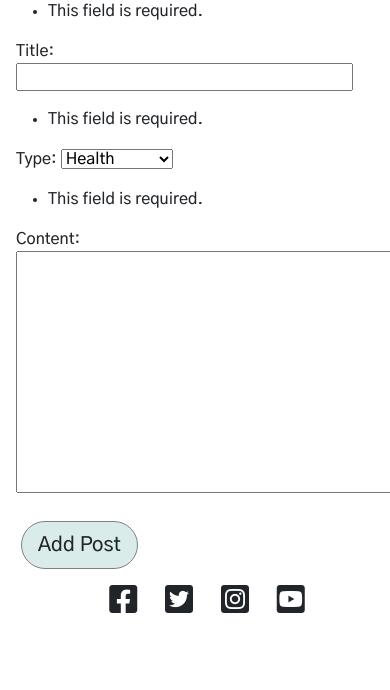
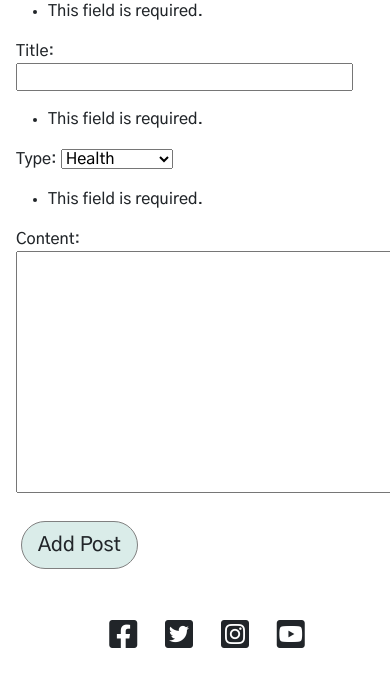
Before and after one commit to gretazas/inspa, a Django app: page /add_post/ in a window 390 px wide; the page is wider, and only the part inside the window is pictured. Shown: the part 191-881 px from the top of that part. Run offline with Django 4.2, Linux system fonts and the light colour scheme; a user stored in the database is signed in; some libraries are stand-ins or nearby versions.

Commit message:
Add email to the feedback and adjust footer acordingly

```diff
--- a/insite/forms.py
+++ b/insite/forms.py
@@ -24,7 +24,7 @@ class FeedbackForm(forms.ModelForm):
     class Meta:
         ''' Meta '''
         model = Feedback
-        fields = ('body',)
+        fields = ('email', 'body',)
         widgets = {
-                'body': forms.Textarea(attrs={'rows': 3, 'cols': 35, 'class': 'feedback-form'})
+                'body': forms.Textarea(attrs={'rows': 2, 'cols': 35, 'class': 'feedback-form'})
         }
--- a/insite/views.py
+++ b/insite/views.py
@@ -52,11 +52,8 @@ class FeedbackView(View):
             feedbacks = Feedback.objects.all()
             for feedback in feedbacks:
                 if feedback_form.is_valid():
-                    print('No errors')
-                    print('ERRORS:', feedback_form.errors)
                     feedback_form.save()
                     feedback.save()
-                    print(Feedback.objects.all())
                     context['success_message'] = 'Thank you for your feedback!'
         return render(request, "feedback.html", {'feedback_form': feedback_form})
 
--- a/static/css/style.css
+++ b/static/css/style.css
@@ -330,8 +330,9 @@ footer {
         display: block !important;
     }
 
-/* Feedback form body width */
+
 @media only screen and (max-width: 1620px){
+    /* Feedback form body width */
     #id_body {
         width: 80%  !important;
       }
@@ -342,6 +343,10 @@ footer {
     #id_body {
         width: 240px !important;
       }
+
+    footer {
+        align-items: flex-end;
+    }
 }
 
 @media only screen and (max-width: 1235px){
@@ -366,6 +371,9 @@ footer {
         width: 270px;
       }
 
+      footer {
+        margin-top: 5rem;;
+      }
 }
 
 @media only screen and (max-width: 1100px){
@@ -528,6 +536,10 @@ footer {
         margin: auto !important;
         padding: 0 !important;
     }
+
+    footer {
+        margin-top: 1rem;;
+      }
 }
 
 @media only screen and (max-width: 575px){
```
Also changed, not shown: README.md, db.sqlite3.
